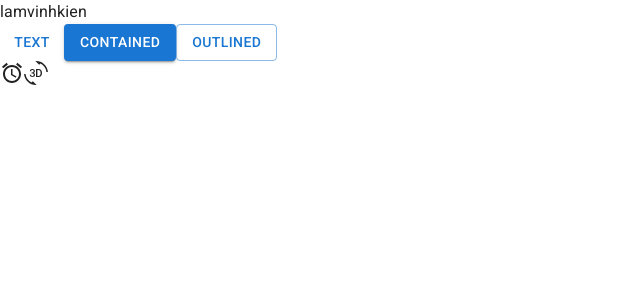
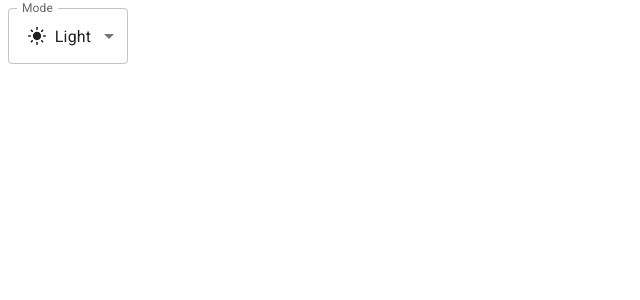
Before and after one commit to lamvinhkien/trello-fe, a React (Vite) app: page / in a window 1280 px wide. Shown: the top 300 px of the page, without its empty margins (0-640 px from the left). Built offline with nearby package versions, Linux system fonts and the light colour scheme.

Commit message:
dark light mode

```diff
--- a/src/App.jsx
+++ b/src/App.jsx
@@ -1,19 +1,56 @@
-import Button from '@mui/material/Button'
-import AccessAlarmIcon from '@mui/icons-material/AccessAlarm'
-import ThreeDRotation from '@mui/icons-material/ThreeDRotation'
-import Tabs from '@mui/material/Tabs'
+import { useColorScheme } from '@mui/material/styles'
+import FormControl from '@mui/material/FormControl'
+import InputLabel from '@mui/material/InputLabel'
+import MenuItem from '@mui/material/MenuItem'
+import Select from '@mui/material/Select'
+import LightModeIcon from '@mui/icons-material/LightMode'
+import DarkModeOutlinedIcon from '@mui/icons-material/DarkModeOutlined'
+import SettingsBrightnessOutlinedIcon from '@mui/icons-material/SettingsBrightnessOutlined'
 
 function App() {
+  const { mode, setMode } = useColorScheme()
+
+  const handleChange = (event) => {
+    setMode(event.target.value)
+  }
+
   return (
     <>
-      <div>lamvinhkien</div>
-      <Button variant="text">Text</Button>
-      <Button variant="contained">Contained</Button>
-      <Button variant="outlined">Outlined</Button>
-      <br />
-      <AccessAlarmIcon />
-      <ThreeDRotation />
-      <Tabs />
+      <FormControl sx={{ m: 1, minWidth: 120 }}>
+        <InputLabel id="dark-light-mode-label">Mode</InputLabel>
+        <Select
+          labelId="dark-light-mode-label"
+          id="dark-light-mode"
+          value={mode}
+          label="Mode"
+          onChange={handleChange}
+        >
+          <MenuItem value='light'>
+            <div style={{ display: 'flex', alignItems: 'center', justifyContent: 'center', gap: '8px' }}>
+              <LightModeIcon fontSize='small' />
+              <div>
+                Light
+              </div>
+            </div>
+          </MenuItem>
+          <MenuItem value='dark'>
+            <div style={{ display: 'flex', alignItems: 'center', justifyContent: 'center', gap: '8px' }}>
+              <DarkModeOutlinedIcon fontSize='small' />
+              <div>
+                Dark
+              </div>
+            </div>
+          </MenuItem>
+          <MenuItem value='system'>
+            <div style={{ display: 'flex', alignItems: 'center', justifyContent: 'center', gap: '8px' }}>
+              <SettingsBrightnessOutlinedIcon fontSize='small' />
+              <div>
+                System
+              </div>
+            </div>
+          </MenuItem>
+        </Select>
+      </FormControl>
     </>
   )
 }
--- a/src/main.jsx
+++ b/src/main.jsx
@@ -2,10 +2,14 @@
 import ReactDOM from 'react-dom/client'
 import App from './App.jsx'
 import CssBaseline from '@mui/material/CssBaseline'
+import { Experimental_CssVarsProvider as CssVarsProvider } from '@mui/material/styles'
+import theme from './theme.js'
 
 ReactDOM.createRoot(document.getElementById('root')).render(
   <React.StrictMode>
-    <CssBaseline />
-    <App />
+    <CssVarsProvider theme={theme}>
+      <CssBaseline />
+      <App />
+    </CssVarsProvider>
   </React.StrictMode>
 )
--- /dev/null
+++ b/src/theme.js
@@ -0,0 +1,22 @@
+import { teal, cyan, deepOrange, orange } from '@mui/material/colors'
+import { experimental_extendTheme as extendTheme } from '@mui/material/styles'
+
+const theme = extendTheme({
+  colorSchemes: {
+    light: {
+      palette: {
+        primary: teal,
+        secondary: deepOrange
+      }
+    },
+    dark: {
+      palette: {
+        primary: cyan,
+        secondary: orange
+      }
+    }
+  }
+  // ...other properties
+})
+
+export default theme
```
